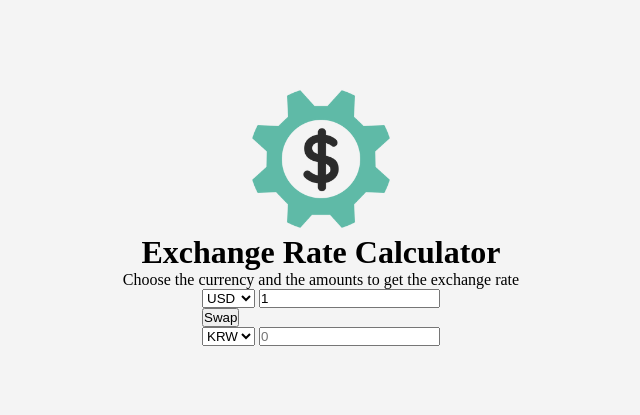
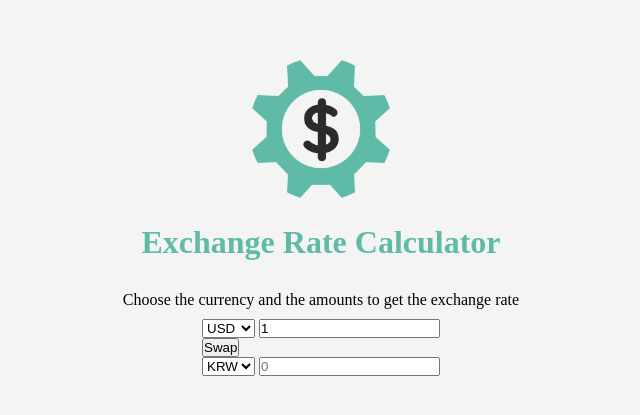
Before and after one commit to yumcoding/ExchangeRate, a plain HTML site: page index.html in a window 1280 px wide. Shown: the part 185-600 px from the top of the page, without its empty margins (319-959 px from the left). Drawn offline with Linux system fonts and the light colour scheme; a script that the page names is missing.

Commit message:
style h1 and p elements

```diff
--- a/style.css
+++ b/style.css
@@ -16,3 +16,12 @@ body {
 .money-img {
   width: 150px;
 }
+
+h1 {
+  color: #5fbaa7;
+  padding: 20px 0;
+}
+
+p {
+  padding: 10px 0;
+}
```
